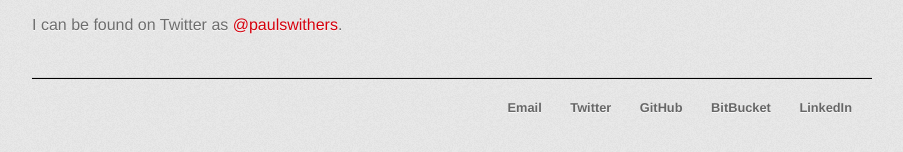
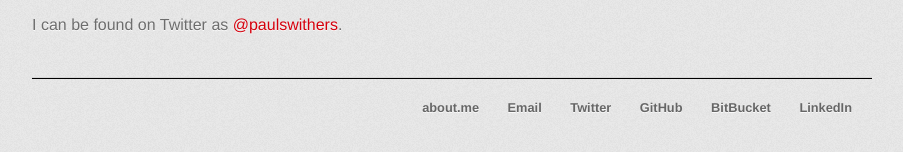
Before and after one commit to paulswithers/paulswithers.github.io, a Jekyll site: the page built from index.html, in a window 1280 px wide. Shown: the part 712-864 px from the top of the page, without its empty margins (188-1091 px from the left). Built offline with Jekyll 4.4.1, drawn with Linux system fonts in a browser that asks for light colours; some web fonts are replaced.

Commit message:
Adding link to about.me

```diff
--- a/_layouts/default.html
+++ b/_layouts/default.html
@@ -35,6 +35,7 @@
 		</section>
 		<footer>
 			<ul>
+				<li><a href="https://about.me/paulswithers">about.me</a></li>
 				<li><a href="mailto:paulswithers@hotmail.co.uk">Email</a></li>
 				<li><a href="https://twitter.com/paulswithers">Twitter</a></li>
 				<li><a href="https://github.com/paulswithers">GitHub</a></li>
```
